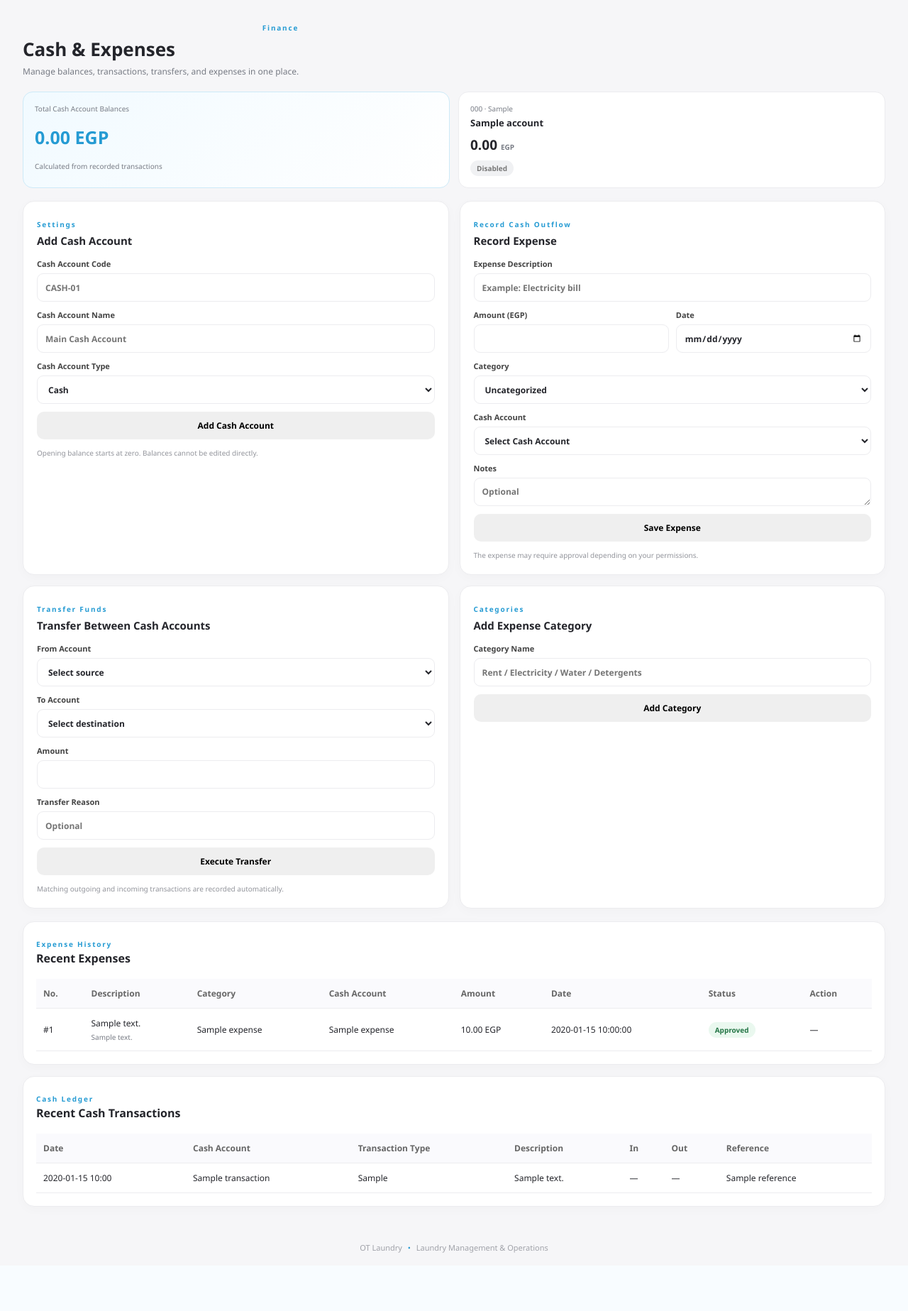
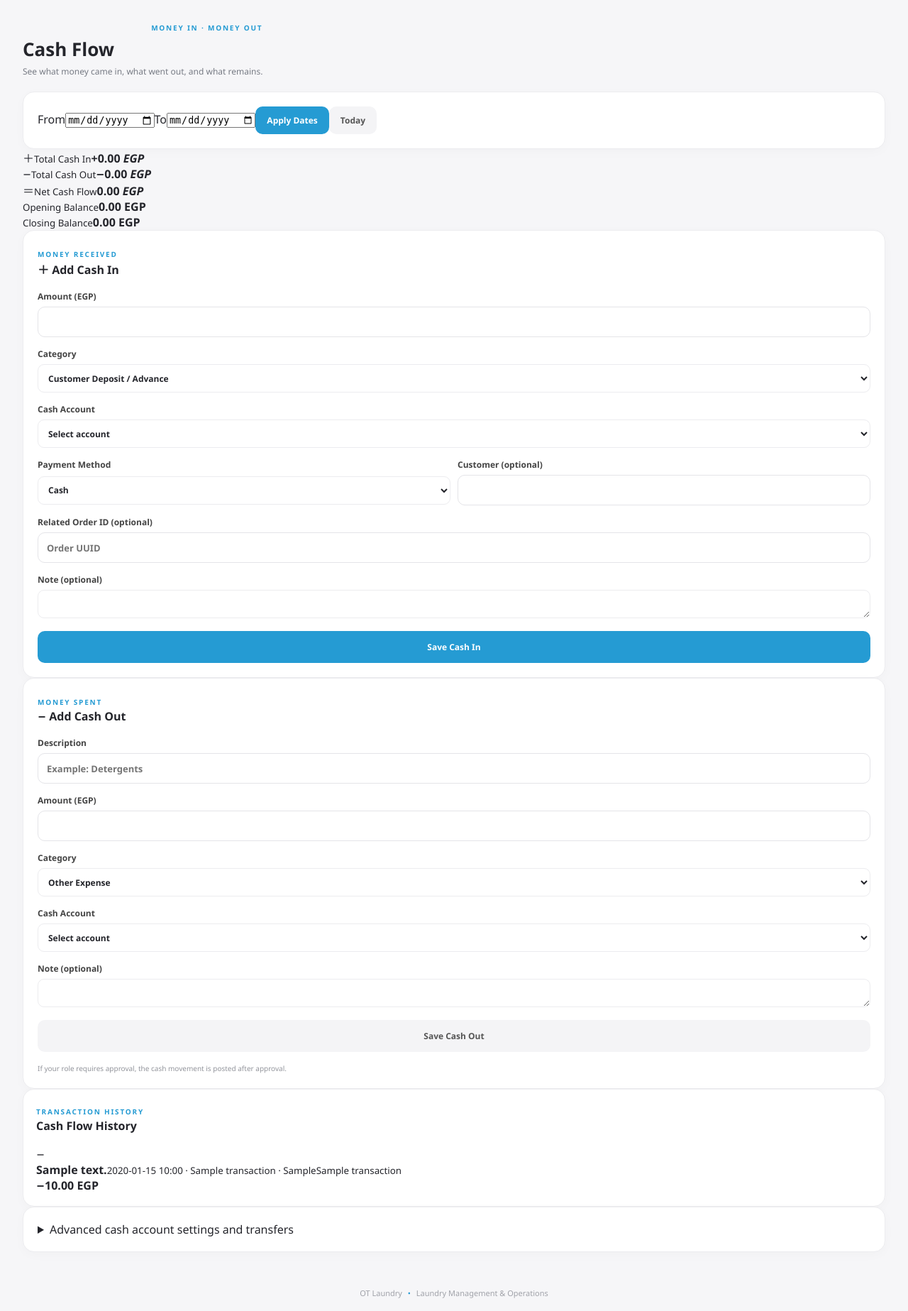
Before and after one commit to ae7656714-jpg/OT-OT-Laundry, a Flask app: template templates/finance.html in a window 1280 px wide. Shown: the whole page at 71% size. Before the commit the page ends 1765 px from the top, so only its background shows below. Run offline with Flask 3, Linux system fonts and the light colour scheme; the template is opened without the code that fills it: most values are stand-ins (such as "Sample title", 1, 10 or a date in 2020); some libraries are stand-ins or nearby versions.

Commit message:
Simplify finance page into Cash Flow with Cash In and Cash Out

```diff
--- a/templates/finance.html
+++ b/templates/finance.html
@@ -1,69 +1,46 @@
 {% extends 'base.html' %}
-{% block title %}Cash & Expenses | OT Laundry{% endblock %}
+{% block title %}Cash Flow | OT Laundry{% endblock %}
 {% block content %}
-<div class="page-heading"><div><span class="eyebrow">Finance</span><h1>Cash & Expenses</h1><p>Manage balances, transactions, transfers, and expenses in one place.</p></div></div>
-
-<section class="finance-summary">
-  <div class="finance-total"><small>Total Cash Account Balances</small><strong>{{ '%.2f'|format(total_balance) }} EGP</strong><span>Calculated from recorded transactions</span></div>
-  {% for account in accounts %}
-  <div class="finance-account"><div><small>{{ account.code }} · {{ {'cash':'Cash','bank':'Bank','visa':'Card','electronic':'Electronic'}.get(account.account_type,account.account_type) }}</small><b>{{ account.name }}</b></div><strong>{{ '%.2f'|format(balances[account.id]) }} <small>EGP</small></strong><span class="status-pill {{ 'status-good' if account.is_active else 'status-muted' }}">{{ 'Active' if account.is_active else 'Disabled' }}</span></div>
-  {% else %}<div class="empty-state">No cash accounts yet. Create your first account below.</div>{% endfor %}
+<div class="page-heading cashflow-heading"><div><span class="eyebrow">MONEY IN · MONEY OUT</span><h1>Cash Flow</h1><p>See what money came in, what went out, and what remains.</p></div></div>
+<form method="get" class="cashflow-filters panel">
+  <label>From<input type="date" name="from" value="{{ start_date }}"></label><label>To<input type="date" name="to" value="{{ end_date }}"></label><button class="btn primary">Apply Dates</button><a class="btn secondary" href="/cash-flow">Today</a>
+</form>
+<section class="cashflow-summary">
+  <article class="cashflow-card cashflow-in"><span class="cashflow-symbol">＋</span><small>Total Cash In</small><strong>+{{ '%.2f'|format(cash_flow.get('cash_in',0)|float) }} <em>EGP</em></strong></article>
+  <article class="cashflow-card cashflow-out"><span class="cashflow-symbol">−</span><small>Total Cash Out</small><strong>−{{ '%.2f'|format(cash_flow.get('cash_out',0)|float) }} <em>EGP</em></strong></article>
+  <article class="cashflow-card cashflow-net"><span class="cashflow-symbol">＝</span><small>Net Cash Flow</small><strong>{{ '%.2f'|format(cash_flow.get('net_cash',0)|float) }} <em>EGP</em></strong></article>
 </section>
-
-<div class="finance-grid">
-  <section class="panel finance-panel"><div class="panel-title"><div><span class="eyebrow">Settings</span><h2>Add Cash Account</h2></div></div>
-    <form method="post" class="form-stack">
-      <input type="hidden" name="csrf_token" value="{{ csrf_token() }}"><input type="hidden" name="action" value="cash_account">
-      <label>Cash Account Code<input name="code" maxlength="20" placeholder="CASH-01" required></label>
-      <label>Cash Account Name<input name="name" maxlength="100" placeholder="Main Cash Account" required></label>
-      <label>Cash Account Type<select name="account_type"><option value="cash">Cash</option><option value="bank">Bank</option><option value="visa">Card</option><option value="electronic">E-Wallet</option></select></label>
-      <button class="btn btn-primary" type="submit">Add Cash Account</button><small class="form-hint">Opening balance starts at zero. Balances cannot be edited directly.</small>
+<section class="cashflow-balance"><div><small>Opening Balance</small><b>{{ '%.2f'|format(cash_flow.get('opening_balance',0)|float) }} EGP</b></div><div><small>Closing Balance</small><b>{{ '%.2f'|format(cash_flow.get('closing_balance',0)|float) }} EGP</b></div></section>
+<div class="cashflow-actions">
+  <section class="panel cashflow-form"><div class="panel-title"><div><span class="eyebrow">MONEY RECEIVED</span><h2>＋ Add Cash In</h2></div></div>
+    <form method="post" class="form-stack"><input type="hidden" name="csrf_token" value="{{ csrf_token() }}"><input type="hidden" name="action" value="manual_income"><input type="hidden" name="idempotency_key" value="{{ idempotency_key }}">
+      <label>Amount (EGP)<input type="number" name="amount" min="0.01" step="0.01" required></label>
+      <label>Category<select name="category" required><option value="customer_advance">Customer Deposit / Advance</option><option value="money_on_account">Money on Account</option><option value="owner_injection">Owner Injection</option><option value="previous_balance">Previous Balance</option><option value="other_income">Other Income</option></select></label>
+      <label>Cash Account<select name="cash_account_id" required><option value="">Select account</option>{% for a in accounts if a.is_active %}<option value="{{ a.id }}">{{ a.name }}</option>{% endfor %}</select></label>
+      <div class="form-two"><label>Payment Method<select name="payment_method"><option value="cash">Cash</option><option value="card">Card</option><option value="bank_transfer">Bank Transfer</option><option value="wallet">Wallet</option><option value="other">Other</option></select></label><label>Customer (optional)<input name="customer_name" maxlength="120"></label></div>
+      <label>Related Order ID (optional)<input name="invoice_id" placeholder="Order UUID"></label><label>Note (optional)<textarea name="notes" rows="2"></textarea></label>
+      <button class="btn primary full">Save Cash In</button>
     </form>
   </section>
-
-  <section class="panel finance-panel"><div class="panel-title"><div><span class="eyebrow">Record Cash Outflow</span><h2>Record Expense</h2></div></div>
-    <form method="post" class="form-stack">
-      <input type="hidden" name="csrf_token" value="{{ csrf_token() }}"><input type="hidden" name="action" value="expense">
-      <label>Expense Description<input name="description" maxlength="180" placeholder="Example: Electricity bill" required></label>
-      <div class="form-two"><label>Amount (EGP)<input name="amount" type="number" min="0.01" step="0.01" required></label><label>Date<input name="expense_date" type="date"></label></div>
-      <label>Category<select name="category_id"><option value="">Uncategorized</option>{% for category in categories %}<option value="{{ category.id }}">{{ category.name }}</option>{% endfor %}</select></label>
-      <label>Cash Account<select name="cash_account_id" required><option value="">Select Cash Account</option>{% for a in accounts if a.is_active %}<option value="{{ a.id }}">{{ a.name }} — {{ '%.2f'|format(balances[a.id]) }} EGP</option>{% endfor %}</select></label>
-      <label>Notes<textarea name="notes" rows="2" placeholder="Optional"></textarea></label>
-      <button class="btn btn-primary" type="submit">Save Expense</button><small class="form-hint">The expense may require approval depending on your permissions.</small>
-    </form>
-  </section>
-
-  <section class="panel finance-panel"><div class="panel-title"><div><span class="eyebrow">Transfer Funds</span><h2>Transfer Between Cash Accounts</h2></div></div>
-    <form method="post" class="form-stack">
-      <input type="hidden" name="csrf_token" value="{{ csrf_token() }}"><input type="hidden" name="action" value="transfer">
-      <label>From Account<select name="from_account_id" required><option value="">Select source</option>{% for a in accounts if a.is_active %}<option value="{{ a.id }}">{{ a.name }} — {{ '%.2f'|format(balances[a.id]) }} EGP</option>{% endfor %}</select></label>
-      <label>To Account<select name="to_account_id" required><option value="">Select destination</option>{% for a in accounts if a.is_active %}<option value="{{ a.id }}">{{ a.name }}</option>{% endfor %}</select></label>
-      <label>Amount<input name="amount" type="number" min="0.01" step="0.01" required></label>
-      <label>Transfer Reason<input name="reason" maxlength="180" placeholder="Optional"></label>
-      <button class="btn btn-primary" type="submit">Execute Transfer</button><small class="form-hint">Matching outgoing and incoming transactions are recorded automatically.</small>
-    </form>
-  </section>
-
-  <section class="panel finance-panel"><div class="panel-title"><div><span class="eyebrow">Categories</span><h2>Add Expense Category</h2></div></div>
-    <form method="post" class="form-stack">
-      <input type="hidden" name="csrf_token" value="{{ csrf_token() }}"><input type="hidden" name="action" value="expense_category">
-      <label>Category Name<input name="name" maxlength="80" placeholder="Rent / Electricity / Water / Detergents" required></label>
-      <button class="btn btn-secondary" type="submit">Add Category</button>
+  <section class="panel cashflow-form"><div class="panel-title"><div><span class="eyebrow">MONEY SPENT</span><h2>− Add Cash Out</h2></div></div>
+    <form method="post" class="form-stack"><input type="hidden" name="csrf_token" value="{{ csrf_token() }}"><input type="hidden" name="action" value="expense">
+      <label>Description<input name="description" maxlength="180" placeholder="Example: Detergents" required></label>
+      <label>Amount (EGP)<input name="amount" type="number" min="0.01" step="0.01" required></label>
+      <label>Category<select name="category_id"><option value="">Other Expense</option>{% for c in categories %}<option value="{{ c.id }}">{{ c.name }}</option>{% endfor %}</select></label>
+      <label>Cash Account<select name="cash_account_id" required><option value="">Select account</option>{% for a in accounts if a.is_active %}<option value="{{ a.id }}">{{ a.name }} — {{ '%.2f'|format(balances[a.id]) }} EGP</option>{% endfor %}</select></label>
+      <label>Note (optional)<textarea name="notes" rows="2"></textarea></label><button class="btn secondary full">Save Cash Out</button>
+      <small class="form-hint">If your role requires approval, the cash movement is posted after approval.</small>
     </form>
   </section>
 </div>
-
-<section class="panel table-panel finance-table-panel"><div class="panel-title"><div><span class="eyebrow">Expense History</span><h2>Recent Expenses</h2></div></div>
-  <div class="table-wrap"><table class="data-table"><thead><tr><th>No.</th><th>Description</th><th>Category</th><th>Cash Account</th><th>Amount</th><th>Date</th><th>Status</th><th>Action</th></tr></thead><tbody>
-  {% for e in expenses %}<tr><td>#{{ e.expense_number }}</td><td>{{ e.description }}{% if e.notes %}<small>{{ e.notes }}</small>{% endif %}</td><td>{{ e.category_name }}</td><td>{{ e.account_name }}</td><td>{{ '%.2f'|format(e.amount) }} EGP</td><td>{{ e.expense_date }}</td><td><span class="status-pill {{ 'status-good' if e.approval_status == 'approved' else ('status-bad' if e.approval_status == 'rejected' else 'status-wait') }}">{{ {'approved':'Approved','pending':'Pending Approval','rejected':'Rejected'}.get(e.approval_status,e.approval_status) }}</span></td><td>{% if e.approval_status == 'pending' %}<div class="action-row"><form method="post"><input type="hidden" name="csrf_token" value="{{ csrf_token() }}"><input type="hidden" name="action" value="approve_expense"><input type="hidden" name="expense_id" value="{{ e.id }}"><button class="btn btn-small btn-primary" type="submit">Approve</button></form><form method="post"><input type="hidden" name="csrf_token" value="{{ csrf_token() }}"><input type="hidden" name="action" value="reject_expense"><input type="hidden" name="expense_id" value="{{ e.id }}"><button class="btn btn-small btn-secondary" type="submit">Reject</button></form></div>{% else %}—{% endif %}</td></tr>
-  {% else %}<tr><td colspan="8" class="empty-cell">No expenses recorded.</td></tr>{% endfor %}
-  </tbody></table></div>
+<section class="panel table-panel cashflow-history"><div class="panel-title"><div><span class="eyebrow">TRANSACTION HISTORY</span><h2>Cash Flow History</h2></div></div>
+{% if transactions %}<div class="cashflow-transaction-list">
+{% for tx in transactions %}<article class="cashflow-transaction"><span class="transaction-type {{ 'in' if tx.direction=='in' else 'out' }}">{{ '＋' if tx.direction=='in' else '−' }}</span><div class="transaction-info"><b>{{ tx.description or tx.category or tx.transaction_type }}</b><small>{{ tx.created_at[:16].replace('T',' ') }} · {{ tx.account_name or 'Cash Account' }}{% if tx.payment_method %} · {{ tx.payment_method }}{% endif %}</small>{% if tx.customer_name %}<small>{{ tx.customer_name }}</small>{% endif %}</div><strong class="{{ 'amount-in' if tx.direction=='in' else 'amount-out' }}">{{ '+' if tx.direction=='in' else '−' }}{{ '%.2f'|format(tx.amount|float) }} EGP</strong></article>{% endfor %}
+</div>{% else %}<div class="dashboard-empty"><p>No cash transactions for this period.</p><p>Use Add Cash In or Add Cash Out to record a movement.</p></div>{% endif %}
 </section>
-
-<section class="panel table-panel finance-table-panel"><div class="panel-title"><div><span class="eyebrow">Cash Ledger</span><h2>Recent Cash Transactions</h2></div></div>
-  <div class="table-wrap"><table class="data-table"><thead><tr><th>Date</th><th>Cash Account</th><th>Transaction Type</th><th>Description</th><th>In</th><th>Out</th><th>Reference</th></tr></thead><tbody>
-  {% for tx in transactions %}<tr><td>{{ tx.created_at[:16].replace('T',' ') }}</td><td>{{ tx.account_name }}</td><td>{{ {'invoice_payment':'Invoice Payment','expense':'Expense','transfer_in':'Transfer In','transfer_out':'Transfer Out','payment_reversal':'Payment Reversal','opening':'Opening Balance','adjustment':'Adjustment'}.get(tx.transaction_type,tx.transaction_type) }}</td><td>{{ tx.description or '—' }}</td><td>{{ ('%.2f'|format(tx.amount)) if tx.direction == 'in' else '—' }}</td><td>{{ ('%.2f'|format(tx.amount)) if tx.direction == 'out' else '—' }}</td><td>{{ tx.reference or '—' }}</td></tr>
-  {% else %}<tr><td colspan="7" class="empty-cell">No cash transactions recorded.</td></tr>{% endfor %}
-  </tbody></table></div>
-</section>
+<details class="panel cashflow-advanced"><summary>Advanced cash account settings and transfers</summary>
+<div class="finance-grid">
+<section class="finance-panel"><h2>Add Cash Account</h2><form method="post" class="form-stack"><input type="hidden" name="csrf_token" value="{{ csrf_token() }}"><input type="hidden" name="action" value="cash_account"><label>Code<input name="code" required></label><label>Name<input name="name" required></label><label>Type<select name="account_type"><option value="cash">Cash</option><option value="bank">Bank</option><option value="visa">Card</option><option value="electronic">E-Wallet</option></select></label><button class="btn secondary">Add Account</button></form></section>
+<section class="finance-panel"><h2>Transfer Between Accounts</h2><form method="post" class="form-stack"><input type="hidden" name="csrf_token" value="{{ csrf_token() }}"><input type="hidden" name="action" value="transfer"><label>From<select name="from_account_id" required>{% for a in accounts if a.is_active %}<option value="{{ a.id }}">{{ a.name }}</option>{% endfor %}</select></label><label>To<select name="to_account_id" required>{% for a in accounts if a.is_active %}<option value="{{ a.id }}">{{ a.name }}</option>{% endfor %}</select></label><label>Amount<input name="amount" type="number" min="0.01" step="0.01" required></label><label>Reason<input name="reason"></label><button class="btn secondary">Transfer</button></form></section>
+</div></details>
 {% endblock %}
```
